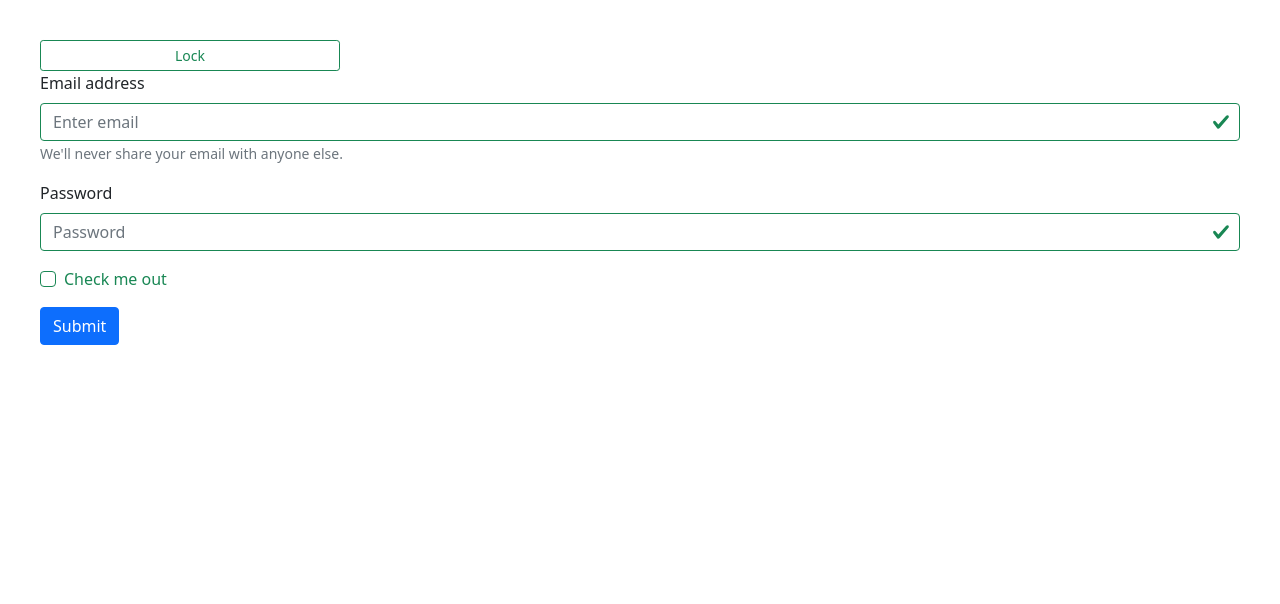
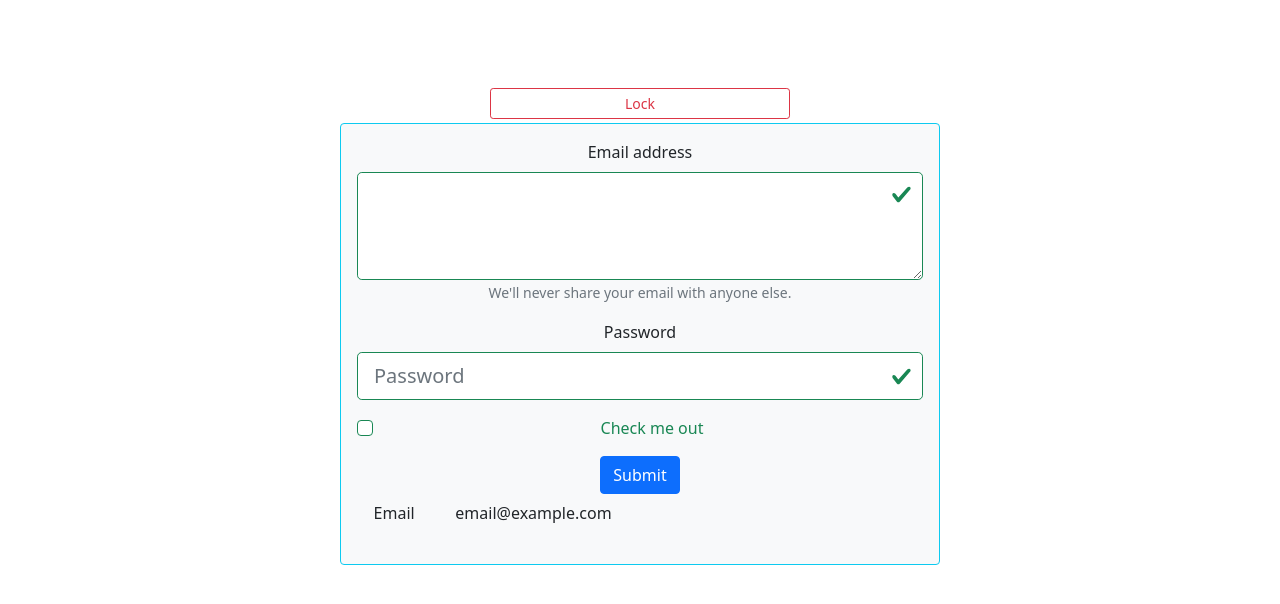
Before and after one commit to huseyinbattal/react-bootstrap, a React (Create React App) app: page / in a window 1280 px wide. Shown: the top 604 px of the page. Built offline with nearby package versions, Linux system fonts and the light colour scheme.

Commit message:
add form control

```diff
--- a/src/App.js
+++ b/src/App.js
@@ -9,7 +9,7 @@ import LoadingButton from "./components/LoadingButton";
 
 function App() {
   return (
-    <div>
+    <div className="App">
       {/* <LoadingButton/> */}
       {/* <Lesson_1 /> */}
       {/* <Lesson_2 /> */}
--- a/src/components/lesson_6.js
+++ b/src/components/lesson_6.js
@@ -1,26 +1,40 @@
-import { Button, Col, Container, Row, Stack, Form } from "react-bootstrap";
+import {
+  Button,
+  Col,
+  Container,
+  Row,
+  Stack,
+  Form,
+  Input,
+} from "react-bootstrap";
 import { useState } from "react";
 const Lesson_6 = () => {
   const [state, setState] = useState("");
   const [lock, setLock] = useState(false);
-    const [text] = useState("Lock");
-    const [text1]=useState("Unclock")
+  const [text] = useState("Lock");
+    const [text1] = useState("Unclock");
+    const [read, setRead] = useState(true);
+const [place,setPlace]=useState(false)
+    const [a] = useState("Giriş yapmak için tıklayınız...");
+    const [b] = "";
 
   const renderGrid = () => {
     return (
       <>
-        {state}
-        <Button size="sm" className="w-25"
-                onClick={(e) => {
-                    setLock(!lock)
-
+        <Button
+          size="sm"
+          className="w-25"
+          onClick={(e) => {
+            setLock(!lock);
           }}
-          variant={!lock ? "outline-success" : "outline-danger"}
+          variant={!lock ? "outline-danger" : "outline-success"}
         >
-          {!lock?text:text1}
+          {!lock ? text : text1}
         </Button>
-        <fieldset disabled={lock}>
-          <Form validated
+        <fieldset disabled={lock} className="mx-auto">
+          <Form
+            className="border border-info bg-light rounded p-3 mx-auto my-1 w-50"
+            validated
             onSubmit={(e) => {
               e.preventDefault();
               console.log(e);
@@ -28,13 +42,22 @@ const Lesson_6 = () => {
           >
             <Form.Group className="mb-3" controlId="formBasicEmail">
               <Form.Label>Email address</Form.Label>
-              <Form.Control
+                        <Form.Control
+                            disabled={lock}
+                            onClick={() => {
+                                setRead(!read);
+                                setPlace(!place)
+                            }}
+                readOnly={place?a:b}
+                size="lg"
+                as="textarea"
+                rows={3}
                 value={state}
                 onChange={(e) => {
                   setState(e.target.value);
                 }}
                 type="email"
-                placeholder="Enter email"
+                placeholder={place?a:b}
               />
               <Form.Text className="text-muted">
                 We'll never share your email with anyone else.
@@ -42,15 +65,27 @@ const Lesson_6 = () => {
             </Form.Group>
 
             <Form.Group className="mb-3" controlId="formBasicPassword">
-              <Form.Label>Password</Form.Label>
-              <Form.Control type="password" placeholder="Password" />
+              <Form.Label visuallyHidden={false}>Password</Form.Label>
+              <Form.Control size="lg" type="password" placeholder="Password" />
             </Form.Group>
             <Form.Group className="mb-3" controlId="formBasicCheckbox">
               <Form.Check type="checkbox" label="Check me out" />
             </Form.Group>
-            <Button variant="primary" type="submit">
+            <Button
+              onClick={() => setLock(true)}
+              variant="primary"
+              type="submit"
+            >
               Submit
-            </Button>
+                    </Button>
+                    <Form.Group as={Row} className="mb-3" controlId="formPlaintextEmail">
+        <Form.Label column sm="2">
+          Email
+        </Form.Label>
+        <Col sm="10">
+          <Form.Control plaintext readOnly defaultValue="email@example.com" />
+        </Col>
+      </Form.Group>
           </Form>
         </fieldset>
       </>
```
